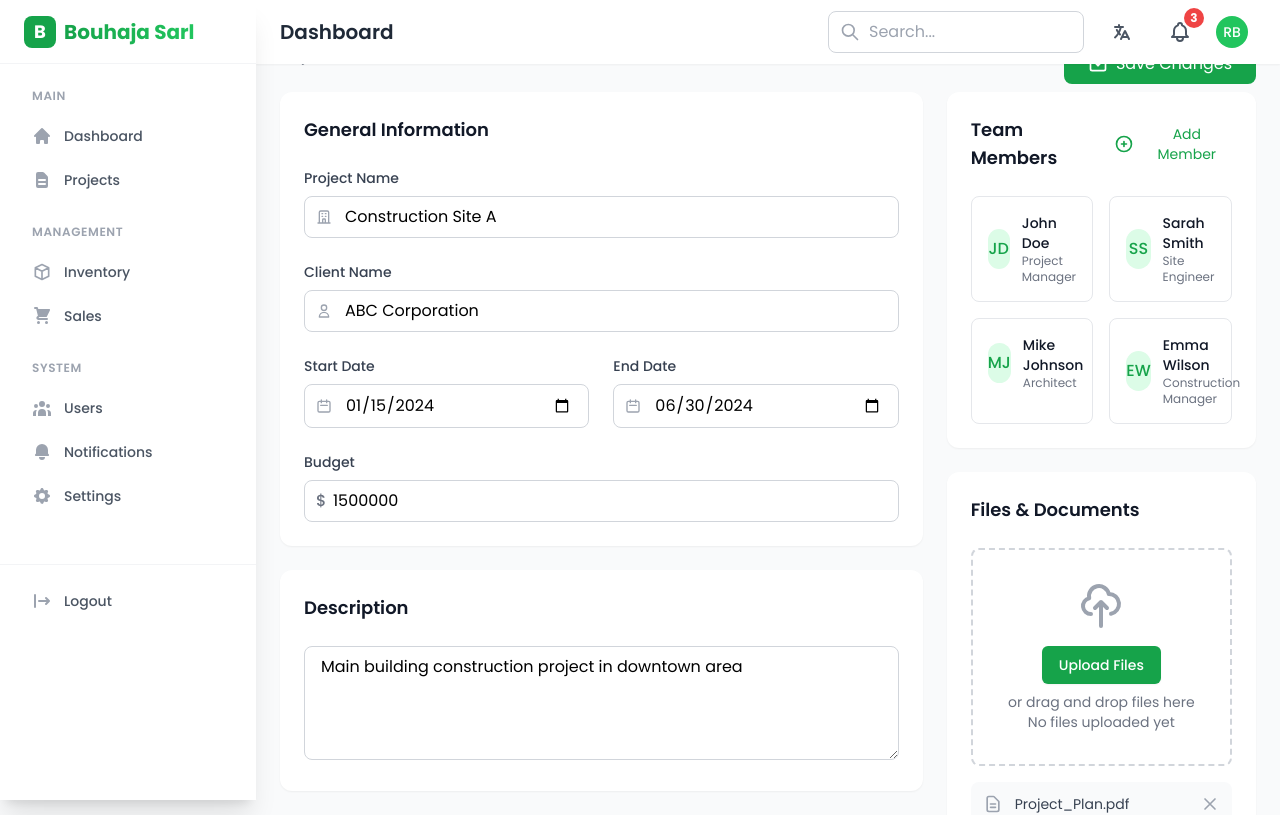
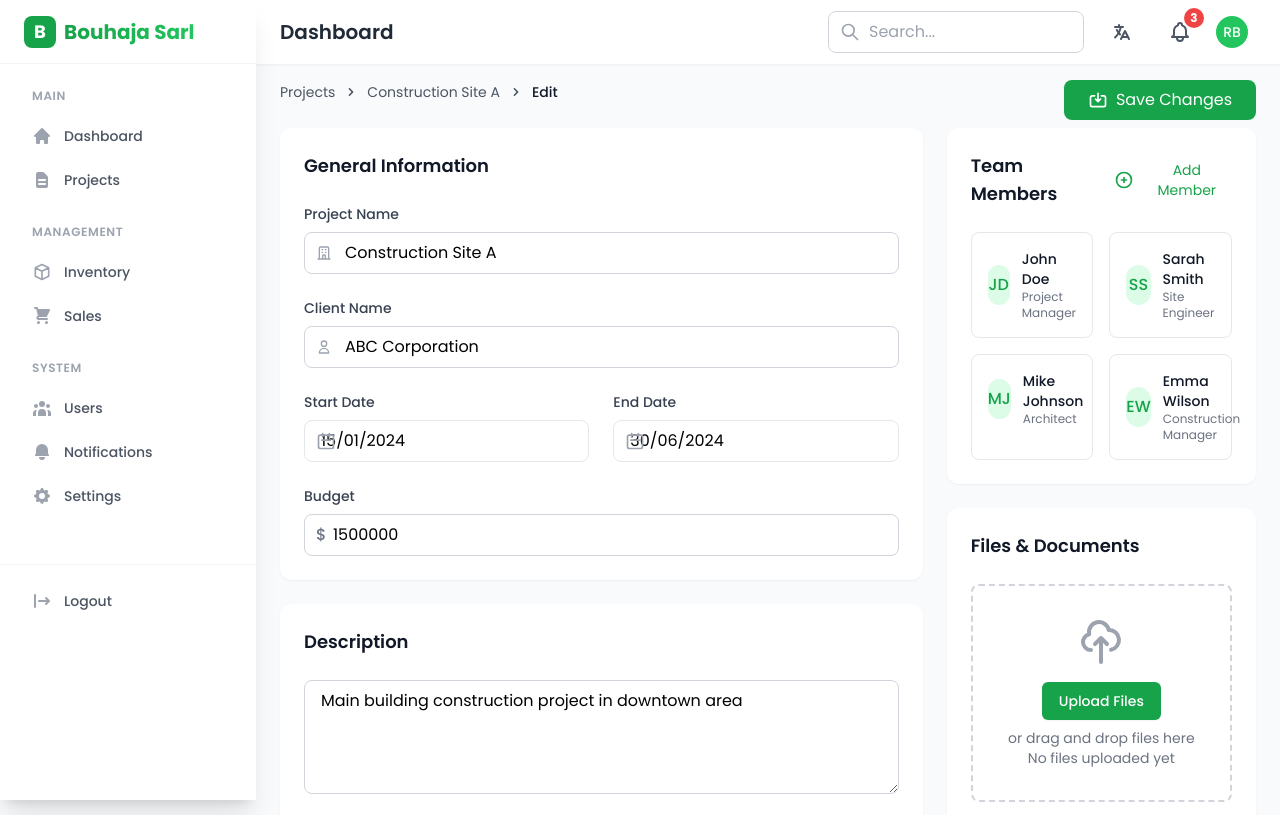
Before and after one commit to rachidfrex/construction-management-app, a React (Vite) app: page /projects/1/edit in a window 1280 px wide. Shown: the top 815 px of the page. Built offline with nearby package versions, Linux system fonts and the light colour scheme.

Commit message:
feat: update Dashboard and ProjectDetails components for improved layout and add date picker for project dates

```diff
--- a/package.json
+++ b/package.json
@@ -10,8 +10,6 @@
     "preview": "vite preview"
   },
   "dependencies": {
-    "@emotion/react": "^11.14.0",
-    "@emotion/styled": "^11.14.0",
     "@heroicons/react": "^2.2.0",
     "@mui/icons-material": "^6.2.0",
     "@mui/material": "^6.2.0",
--- a/src/pages/dashboard/Dashboard.tsx
+++ b/src/pages/dashboard/Dashboard.tsx
@@ -29,7 +29,7 @@ const Dashboard = () => {
       await new Promise(resolve => setTimeout(resolve, 1000));
       setStats({
         products: { value: 2420, change: 12 },
-        sales: { value: 45280, change: 8 },
+        sales: { value: 3474747, change: 8 },
         projects: { value: 12, change: 2 },
         team: { value: 48, change: 5 }
       });
--- a/src/pages/dashboard/EditProject.tsx
+++ b/src/pages/dashboard/EditProject.tsx
@@ -1,4 +1,6 @@
 import { useState, useEffect } from 'react';
+import DatePicker from 'react-datepicker';
+import "react-datepicker/dist/react-datepicker.css";
 import { useNavigate, useParams } from 'react-router-dom';
 import { motion } from 'framer-motion';
 import { useToast } from '../../context/ToastContext';
@@ -231,7 +233,7 @@ const EditProject = () => {
     <div className="min-h-screen bg-gray-50">
       <Sidebar />
       <Header />
-      <main className={`transition-all duration-300 pt-16 p-3 md:p-6 mt-5 ${
+      <main className={`transition-all duration-300  pt-16 mt-4 px-3 md:px-6  ${
         direction === 'rtl' ? 'mr-0 lg:mr-64' : 'ml-0 lg:ml-64'
       }`}>
         <div className=" mx-auto">
@@ -322,22 +324,40 @@ const EditProject = () => {
                     onChange={(value) => setFormData({ ...formData, clientName: value })}
                     icon={<HiOutlineUser />}
                   />
-                  <div className="grid grid-cols-1 md:grid-cols-2 gap-6">
-                    <Input
-                      label={t('editProject.form.startDate')}
-                      type="date"
-                      value={formData.startDate}
-                      onChange={(value) => setFormData({ ...formData, startDate: value })}
-                      icon={<HiOutlineCalendar />}
-                    />
-                    <Input
-                      label={t('editProject.form.endDate')}
-                      type="date"
-                      value={formData.endDate}
-                      onChange={(value) => setFormData({ ...formData, endDate: value })}
-                      icon={<HiOutlineCalendar />}
-                    />
+                <div className="grid grid-cols-1  md:grid-cols-2 gap-6">
+                  <div>
+                    <label className="block  text-sm font-medium text-gray-700 mb-2">
+                      {t('editProject.form.startDate')}
+                    </label>
+                    <div  className="relative  ">
+                      <DatePicker
+                        selected={formData.startDate ? new Date(formData.startDate) : null}
+                        onChange={(date) => setFormData({ ...formData, startDate: date?.toISOString() })}
+                        dateFormat="dd/MM/yyyy"
+                        className="w-full px-10 py-2 border border-gray-300 rounded-lg focus:ring-2 focus:ring-green-500 focus:border-transparent"
+                        placeholderText={t('editProject.form.placeholders.startDate')}
+                      />
+                      <HiOutlineCalendar className="absolute left-3 top-1/2 transform -translate-y-1/2 text-gray-400 w-5 h-5" />
+                    </div>
                   </div>
+
+                  <div>
+                    <label className="block text-sm font-medium text-gray-700 mb-2">
+                      {t('editProject.form.endDate')}
+                    </label>
+                    <div className="relative">
+                      <DatePicker
+                        selected={formData.endDate ? new Date(formData.endDate) : null}
+                        onChange={(date) => setFormData({ ...formData, endDate: date?.toISOString() })}
+                        dateFormat="dd/MM/yyyy"
+                        className="w-full px-10 py-2 border border-gray-300 rounded-lg focus:ring-2 focus:ring-green-500 focus:border-transparent"
+                        placeholderText={t('editProject.form.placeholders.endDate')}
+                        minDate={formData.startDate ? new Date(formData.startDate) : null}
+                      />
+                      <HiOutlineCalendar className="absolute left-3 top-1/2 transform -translate-y-1/2 text-gray-400 w-5 h-5" />
+                    </div>
+                  </div>
+                </div>
                   <Input
                     label={t('editProject.form.budget')}
                     value={formData.budget}
--- a/src/pages/dashboard/ProjectDetails.tsx
+++ b/src/pages/dashboard/ProjectDetails.tsx
@@ -151,7 +151,7 @@ const ProjectDetails = () => {
     <div className="min-h-screen bg-gray-50">
       <Sidebar />
       <Header />
-      <main className={`transition-all duration-300 pt-16 mt-5 p-3 md:p-6 ${
+      <main className={`transition-all duration-300 pt-16 mt-4 px-3 md:px-6  ${
         direction === 'rtl' ? 'mr-0 lg:mr-64' : 'ml-0 lg:ml-64'
       }`}>
         <div className="mx-auto">
```
Also changed, not shown: 1 other file (tests, documents, lock files or other folders).
